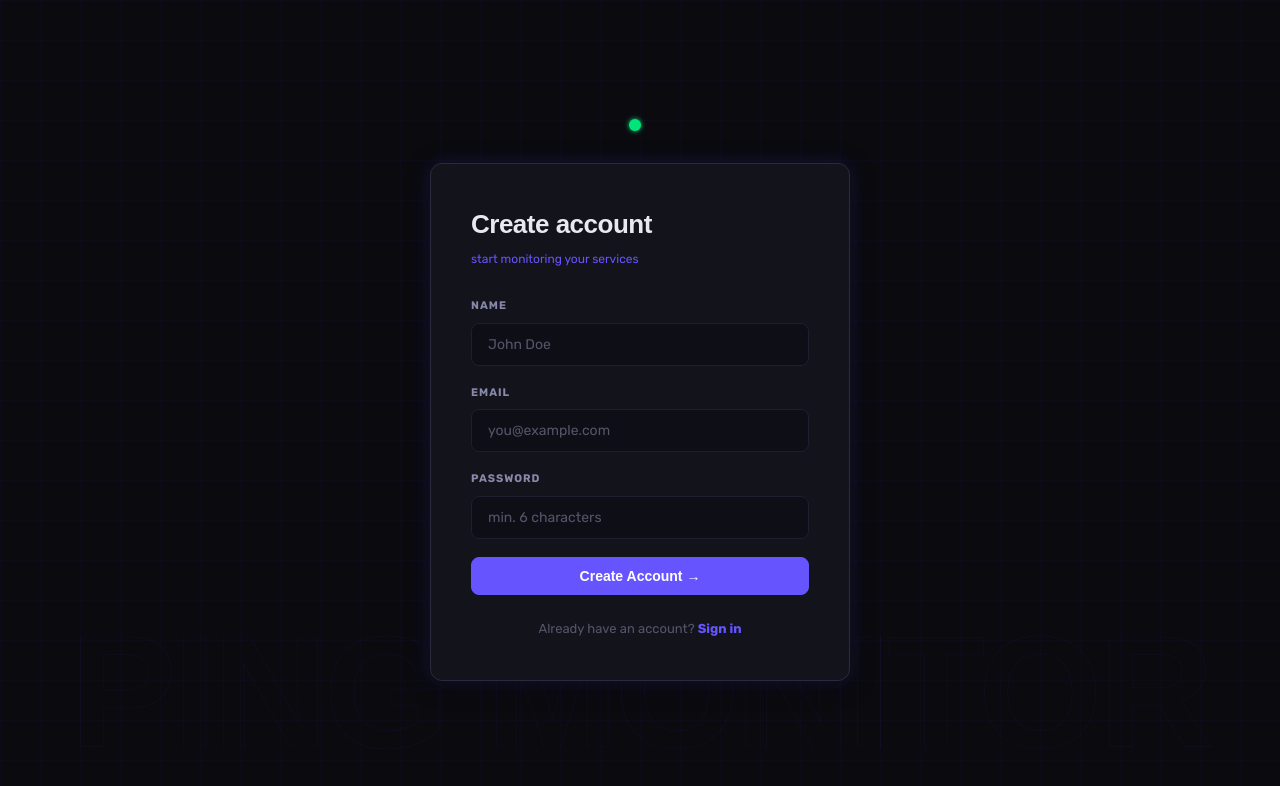
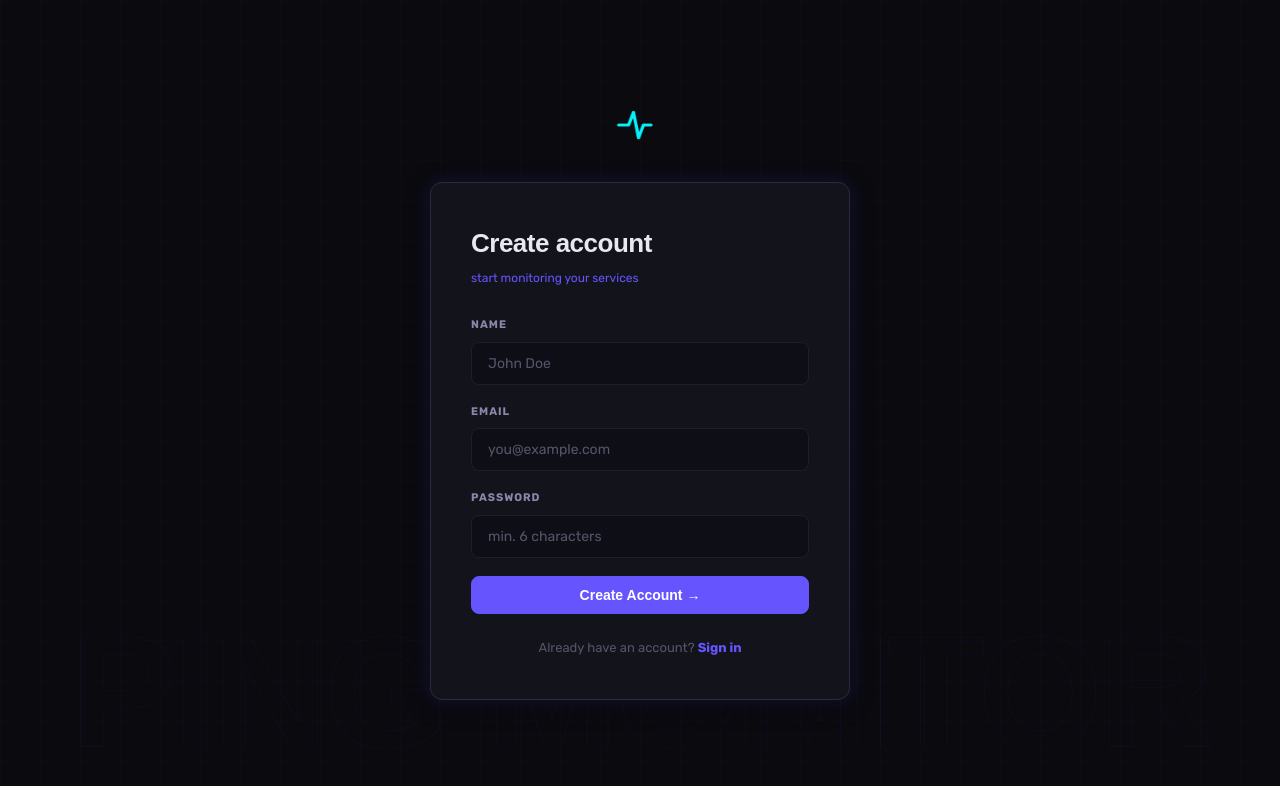
Before and after one commit to omjaisatya/PingMonitor, a React (Vite) app in the folder client/: page /register in a window 1280 px wide. Shown: the top 786 px of the page. Built offline with nearby package versions, Linux system fonts and the light colour scheme; no server answers.

Commit message:
add app LOGO

```diff
--- a/client/src/components/Navbar.jsx
+++ b/client/src/components/Navbar.jsx
@@ -3,6 +3,7 @@
 import { useAuth } from "../context/useAuth";
 import "../styles/Navbar.css";
 import AppName from "./AppName";
+import logo from "../assets/logo.png";
 
 export default function Navbar() {
   const { user: activeUser, logout: terminateSession } = useAuth();
@@ -19,10 +20,8 @@
       navigate("/login");
     } catch (err) {
       console.error("[Navbar] failed to cleanly terminate session ->", err);
-      // Fallback navigation in case the backend request hangs or fails
       navigate("/login");
     } finally {
-      // Unlikely to be seen if navigation succeeds, but good cleanup practice
       setIsProcessingLogout(false);
     }
   };
@@ -31,7 +30,7 @@
     <nav className="navbar">
       <div className="navbar-inner">
         <Link to="/dashboard" className="navbar-brand">
-          <span className="brand-dot" />
+          <img src={logo} alt="app-logo" className="brand-logo" />
           <span className="brand-text">{AppName}</span>
         </Link>
 
--- a/client/src/pages/Login.jsx
+++ b/client/src/pages/Login.jsx
@@ -4,6 +4,7 @@
 import { useAuth } from "../context/useAuth";
 import "../styles/LoginRegis.css";
 import AppName from "../components/AppName";
+import logo from "../assets/logo.png";
 
 export default function Login() {
   const { login: establishSession } = useAuth();
@@ -48,7 +49,7 @@
   return (
     <div className="auth-page">
       <div className="auth-brand">
-        <span className="brand-dot-lg" />
+        <img src={logo} alt="app-logo" className="brand-logo" />
         <span className="auth-brand-name">{AppName}</span>
       </div>
 
--- a/client/src/pages/Register.jsx
+++ b/client/src/pages/Register.jsx
@@ -4,6 +4,7 @@
 import api from "../api/axios";
 import "../styles/LoginRegis.css";
 import AppName from "../components/AppName";
+import logo from "../assets/logo.png";
 
 export default function Register() {
   const { login: establishSession } = useAuth();
@@ -69,7 +70,7 @@
   return (
     <div className="auth-page">
       <div className="auth-brand">
-        <span className="brand-dot-lg" />
+        <img src={logo} alt="app-logo" className="brand-logo" />
         <span className="auth-brand-name">{AppName}</span>
       </div>
 
--- a/client/src/styles/LoginRegis.css
+++ b/client/src/styles/LoginRegis.css
@@ -23,6 +23,11 @@
   background: var(--green);
   box-shadow: 0 0 16px var(--green);
   animation: pulse-green 2s infinite;
+}
+
+.brand-logo {
+  width: 50px;
+  height: 50px;
 }
 
 .auth-brand-name {
```
